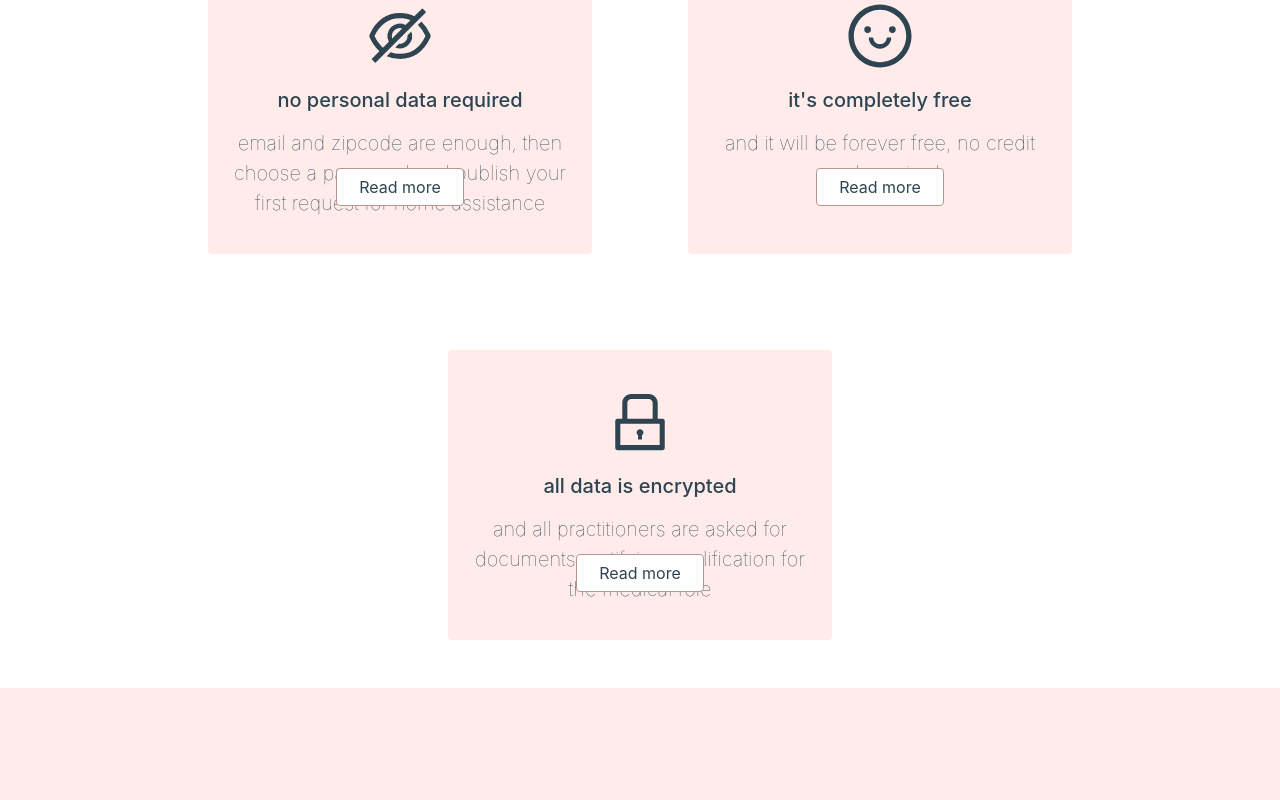
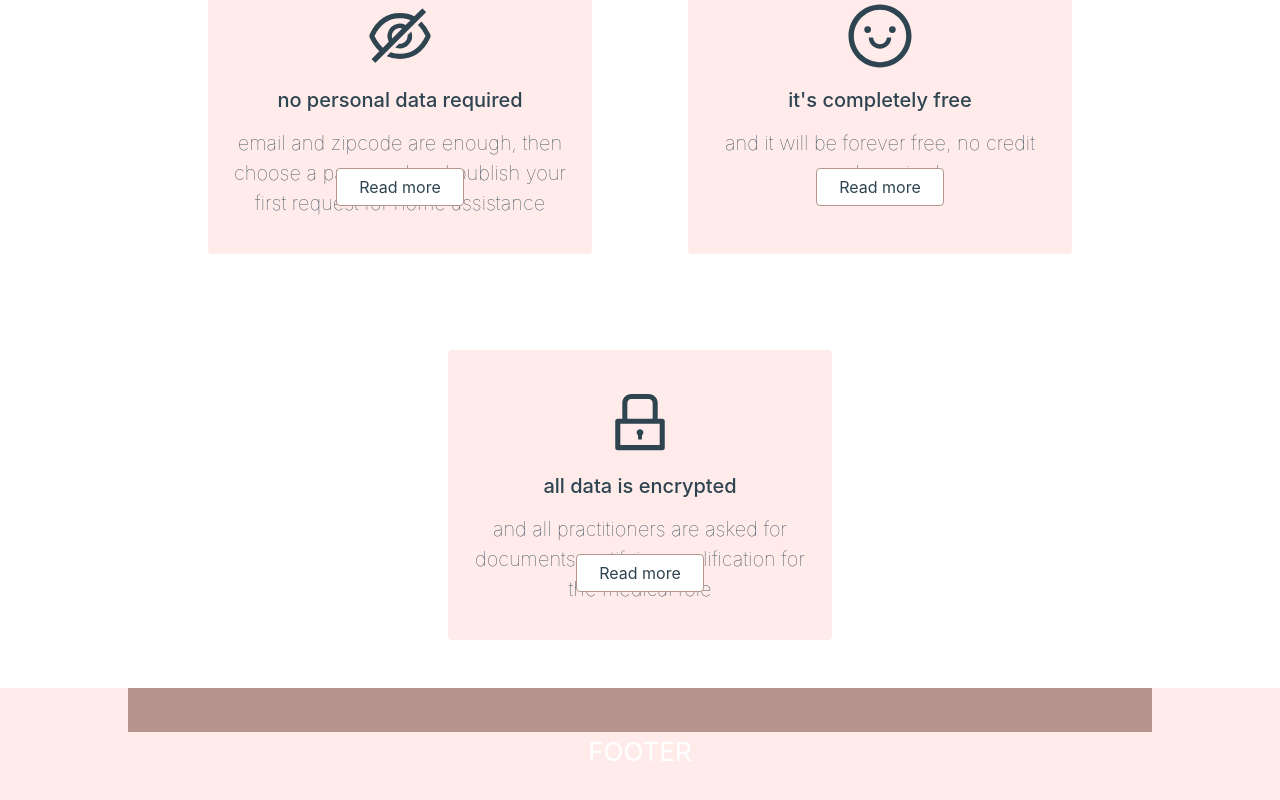
Before and after one commit to marcosaccarola/Health-Advantage, a React (Create React App) app: page / in a window 1280 px wide. Shown: the part 884-1684 px from the top of the page. Built offline with nearby package versions, Linux system fonts and the light colour scheme.

Commit message:
Update 0000-Home.jsx

```diff
--- a/src/components/0000-Home.jsx
+++ b/src/components/0000-Home.jsx
@@ -91,8 +91,12 @@ const Home=()=>{
                 </Card>
             </div>
 
-            <div style={{width: '100%',minHeight:'100vh',background:'#FEEBEA',marginTop:'50vh'}}>
-
+            <div style={{position:'absolute',width: '100%',minHeight:'100vh',background:'#FEEBEA',marginTop:'50vh'}}>
+                    <div
+                        className='mx-auto'
+                        style={{width:'80%',minHeight:'40vh',background:'#B5958E',marginTop:'12vh'}}>
+                    </div>
+                FOOTER
             </div>
 
 
```
